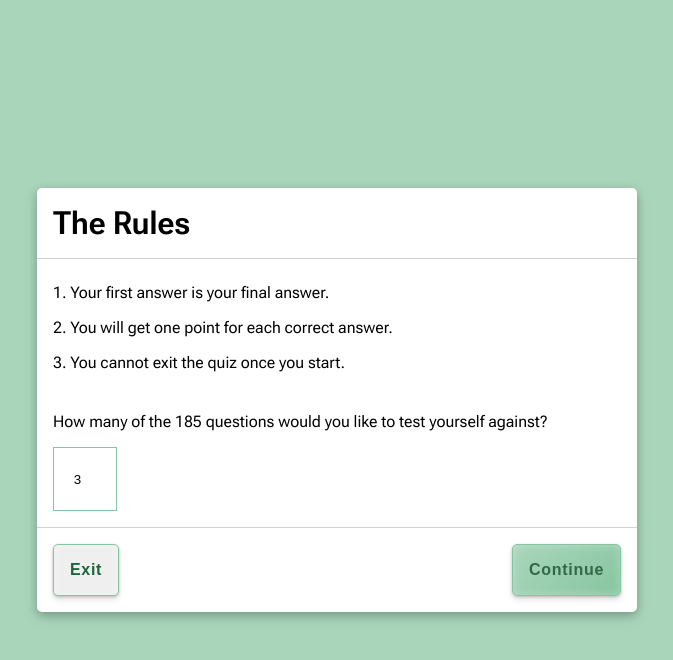
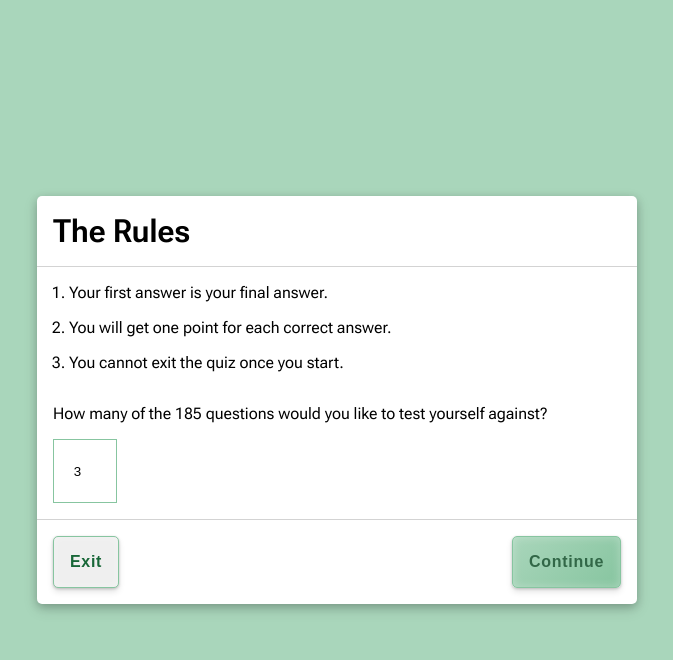
Before and after one commit to cjns/Kartilo, a website with bundled scripts: page index.html in a window 1280 px wide. Both pictures are taken after a click on the button "Start". Shown: the whole page, without its empty margins (303-976 px from the left). Built offline with nearby package versions, Linux system fonts and the light colour scheme.

Commit message:
Change rules__list to ordered list to reflect structure.

```diff
--- a/assets/css/style.css
+++ b/assets/css/style.css
@@ -162,12 +162,13 @@ main {
 }
 
 .rules__list {
-  padding: 1rem 1rem;
+  display: flex;
+  flex-flow: column wrap;
+  justify-content: flex-start;
+  align-items: flex-start;
+  padding: 1rem 2rem;
+  gap: 1rem;
   width: 100%;
-}
-
-.rules__item {
-  padding: 0.5rem 0;
 }
 
 .rules__question-choice {
--- a/index.html
+++ b/index.html
@@ -27,11 +27,11 @@
       <header class="rules__header">
         <h2 class="rules__heading">The Rules</h2>
       </header>
-      <div class="rules__list">
-        <p class="rules__item">1. Your first answer is your final answer.</p>
-        <p class="rules__item">2. You will get one point for each correct answer.</p>
-        <p class="rules__item">3. You cannot exit the quiz once you start.</p>
-      </div>
+        <ol class="rules__list">
+          <li class="rules__item">Your first answer is your final answer.</li>
+          <li class="rules__item">You will get one point for each correct answer.</li>
+          <li class="rules__item">You cannot exit the quiz once you start.</li>
+        </ol>
       <div class="rules__question-choice">
         <label class="rules__question-label" for="questionInput">How many of the 185 questions would you like to test yourself against?</label>
         <input class="rules__question-input" type="number" id="questionInput" min="1" max="185" value="3">
```
